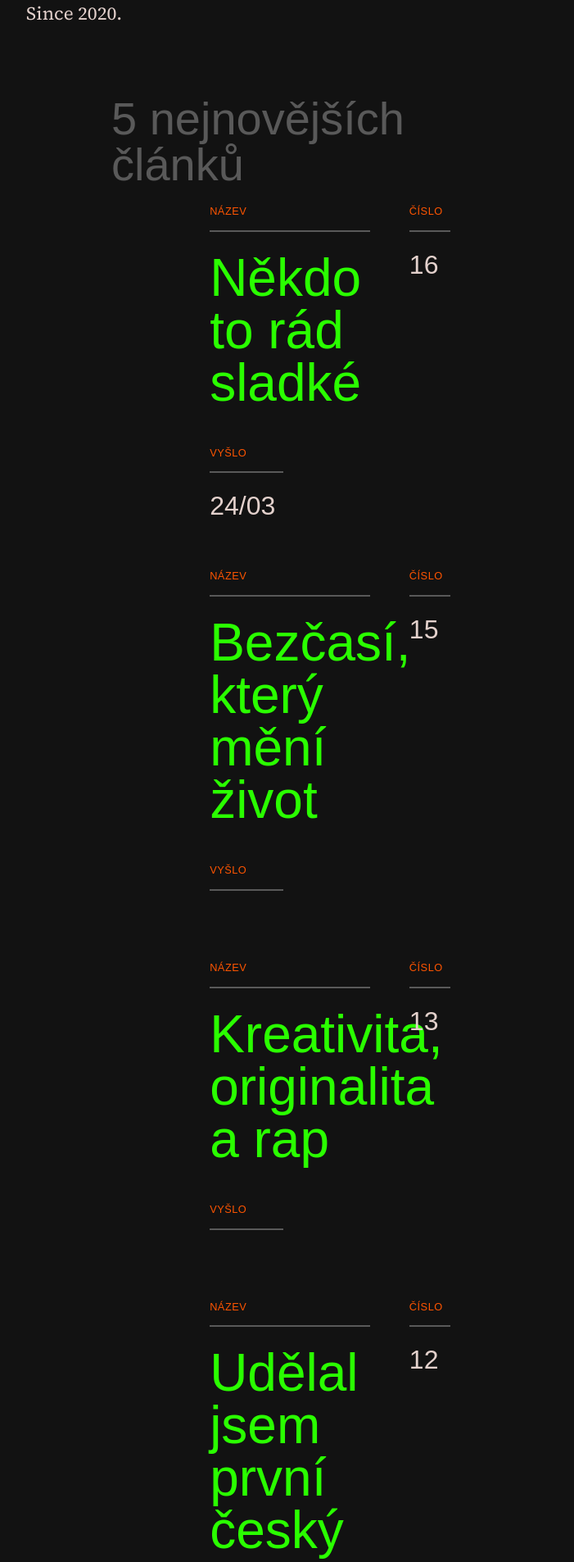
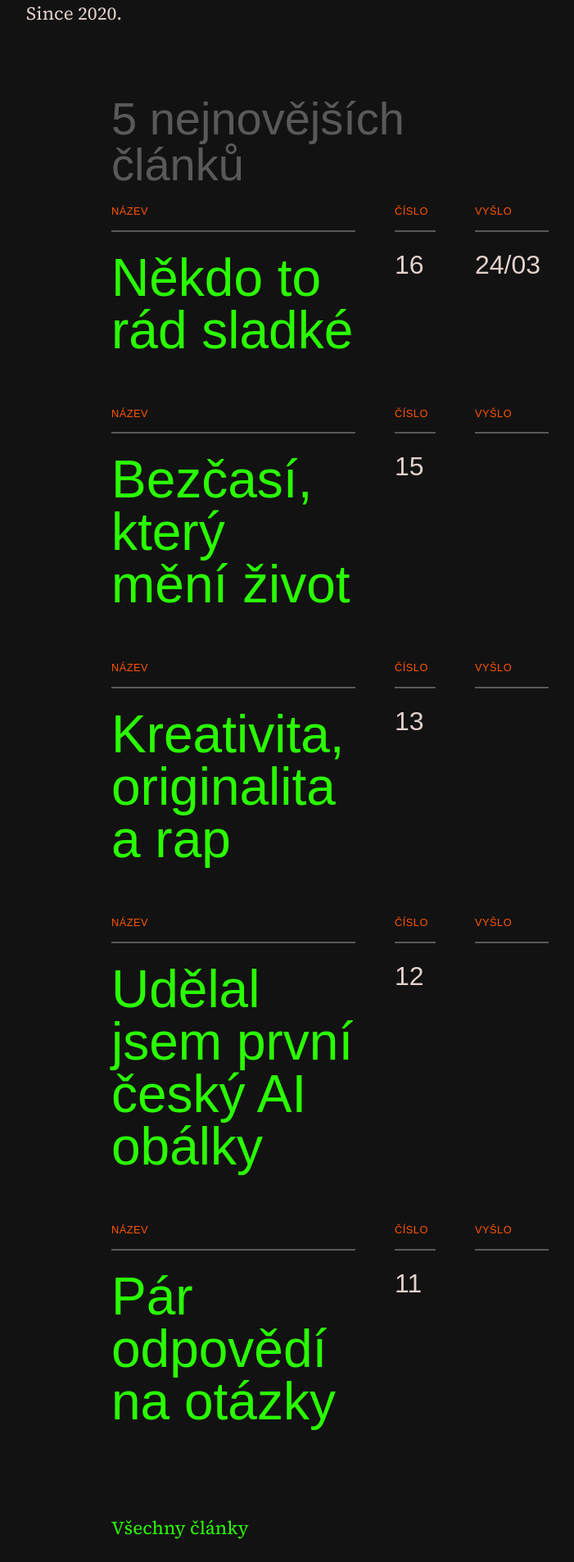
Before and after one commit to scherrer-txt/bts, a Jekyll site: the page built from index.md, in a window 1280 px wide. Shown: the part 568-2474 px from the top of the page at 82% size, without its empty margins (237-938 px from the left). Built offline with Jekyll 4.4.1, drawn with Linux system fonts in a browser that asks for light colours; some web fonts are replaced.

Commit message:
Update moonwalk.scss

```diff
--- a/_sass/moonwalk.scss
+++ b/_sass/moonwalk.scss
@@ -96,6 +96,9 @@ p { margin: 1em 0; }
 li { margin: 0.4em 0; }
 
 .list-without-markers {
+  display: flex;
+  flex-direction: column;
+  width: 100%;
   list-style-type: none;
   padding-left: 0px;
 }
```
